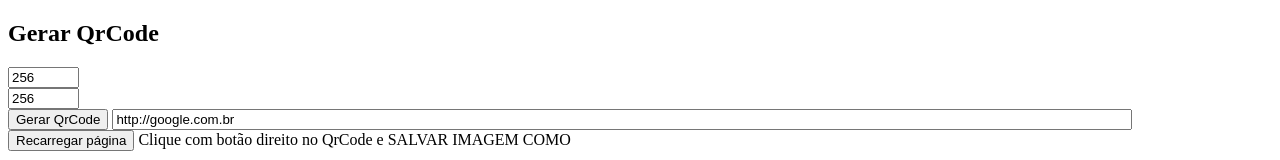
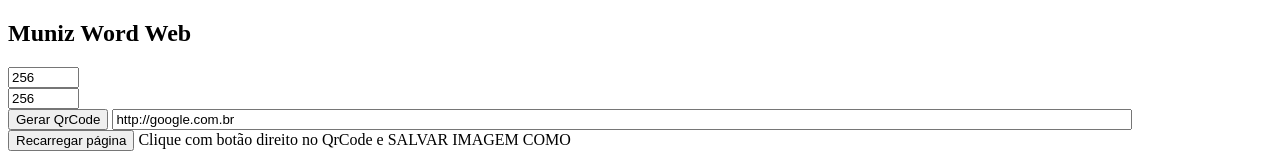
Before and after one commit to Pedro-Muniz-Oliveira/QrGenerator, a website: page index.html in a window 1280 px wide. Shown: the top 160 px of the page. Drawn offline with Linux system fonts and the light colour scheme.

Commit message:
Update index.html

```diff
--- a/index.html
+++ b/index.html
@@ -8,7 +8,7 @@
 </head>
 <body>
   <section class="container">
-		    <h2 id="titulo-form">Gerar QrCode</h2>
+		    <h2 id="titulo-form">Muniz Word Web</h2>
 		    <form id="form-adiciona">
 		      <input id="tamanho1" type="text" value=256 style="width:5%" /><br />
 				<input id="tamanho2" type="text" value=256 style="width:5%" /><br />
```
